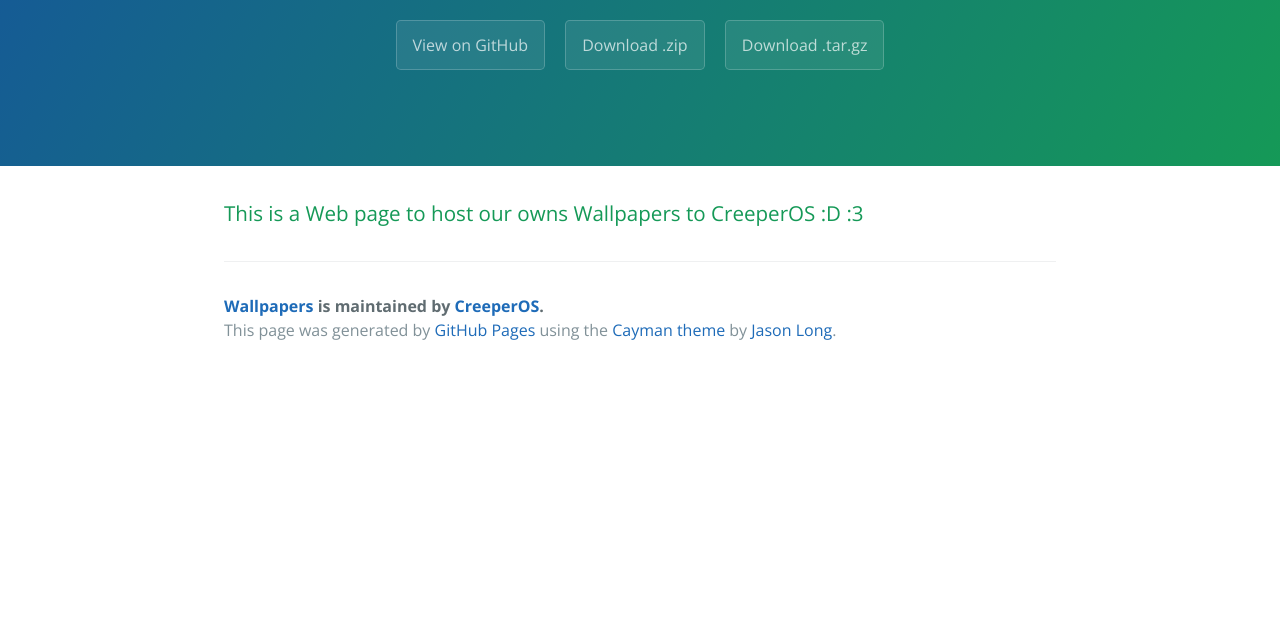
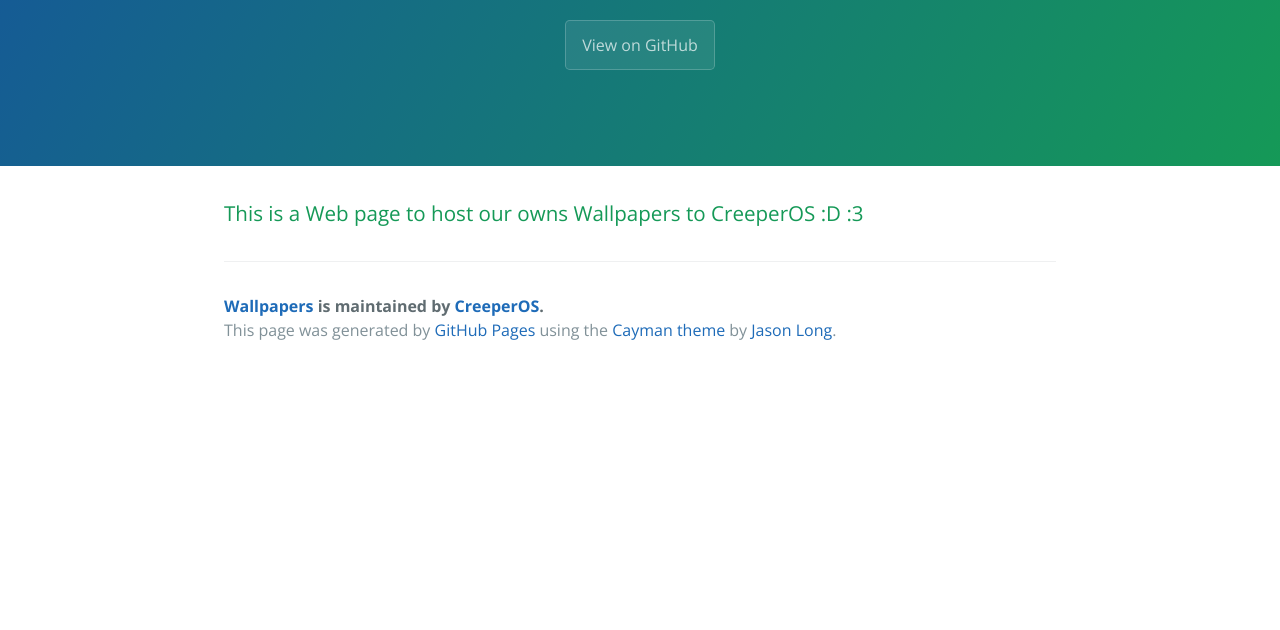
Before and after one commit to CreeperOS/Wallpapers, a plain HTML site: page index.html in a window 1280 px wide. Shown: the part 170-800 px from the top of the page. Drawn offline with nearby package versions, Linux system fonts and the light colour scheme.

Commit message:
Delete unused buttons on this page

```diff
--- a/index.html
+++ b/index.html
@@ -14,8 +14,6 @@
       <h1 class="project-name">Wallpapers</h1>
       <h2 class="project-tagline"></h2>
       <a href="https://github.com/CreeperOS/Wallpapers" class="btn">View on GitHub</a>
-      <a href="https://github.com/CreeperOS/Wallpapers/zipball/master" class="btn">Download .zip</a>
-      <a href="https://github.com/CreeperOS/Wallpapers/tarball/master" class="btn">Download .tar.gz</a>
     </section>
 
     <section class="main-content">
```
